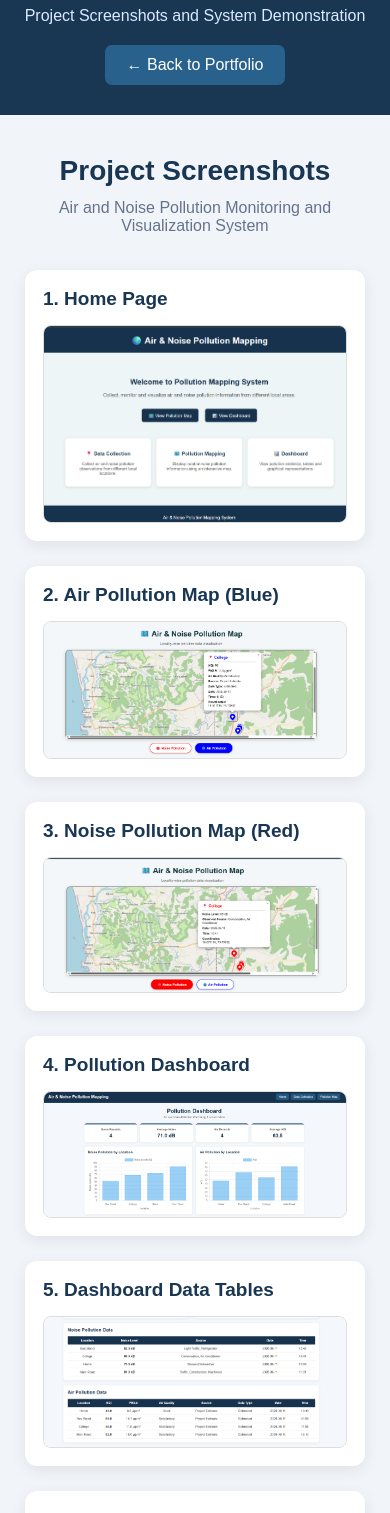
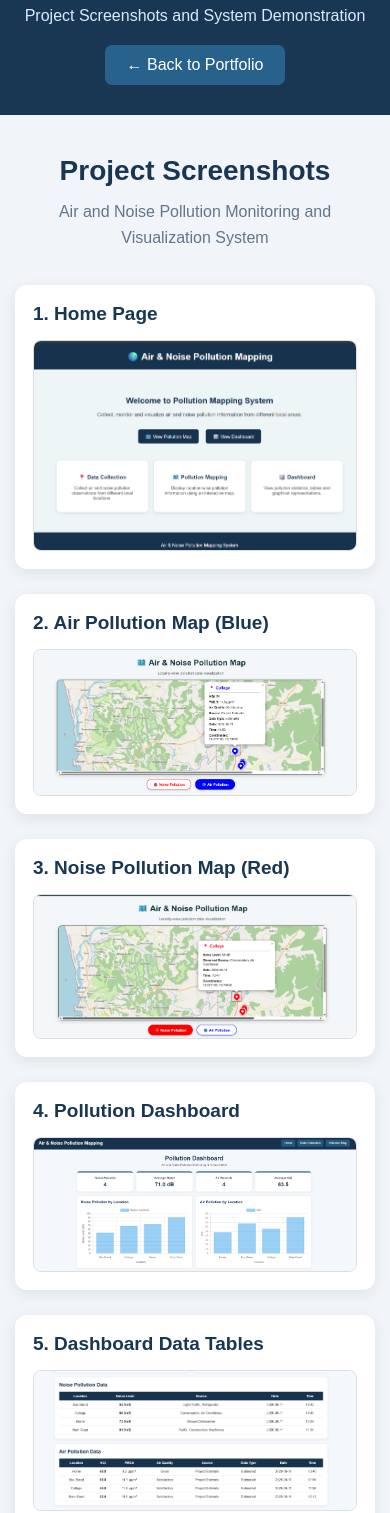
Before and after one commit to rohinipawar2612/MyPortfolio, a plain HTML site: page project.html in a window 390 px wide. Shown: the part 87-1600 px from the top of the page. Drawn offline with Linux system fonts and the light colour scheme; files whose address does not match are found by name.

Commit message:
Add files via upload

```diff
--- a/project.html
+++ b/project.html
@@ -44,10 +44,12 @@
             color: white;
             text-decoration: none;
             border-radius: 7px;
+            transition: 0.3s;
         }
 
         .back-btn:hover {
             background: #347ba9;
+            transform: translateY(-2px);
         }
 
         .container {
@@ -66,11 +68,12 @@
             text-align: center;
             color: #64748b;
             margin-bottom: 35px;
+            line-height: 1.6;
         }
 
         .gallery {
             display: grid;
-            grid-template-columns: repeat(2, 1fr);
+            grid-template-columns: repeat(2, minmax(0, 1fr));
             gap: 25px;
         }
 
@@ -78,12 +81,22 @@
             background: white;
             padding: 18px;
             border-radius: 12px;
-            box-shadow: 0 4px 15px rgba(0,0,0,0.08);
+            box-shadow: 0 4px 15px rgba(0, 0, 0, 0.08);
+            transition: 0.3s;
+        }
+
+        .gallery-card:hover {
+            transform: translateY(-5px);
+            box-shadow: 0 8px 22px rgba(0, 0, 0, 0.12);
         }
 
         .gallery-card h3 {
             font-size: 19px;
             margin-bottom: 15px;
+        }
+
+        .gallery-card a {
+            display: block;
         }
 
         .gallery-card img {
@@ -108,13 +121,17 @@
             margin-top: 40px;
         }
 
-        @media(max-width: 768px) {
+        @media (max-width: 768px) {
             .gallery {
                 grid-template-columns: 1fr;
             }
 
             header h1 {
                 font-size: 23px;
+            }
+
+            .container {
+                padding: 0 15px;
             }
         }
     </style>
@@ -143,64 +160,64 @@
 
         <div class="gallery-card">
             <h3>1. Home Page</h3>
-            <a href="image/project/Home%20Page.png" target="_blank">
-                <img src="image/project/Home%20Page.png" alt="Home Page">
+            <a href="project/Home%20Page.png" target="_blank">
+                <img src="project/Home%20Page.png" alt="Home Page">
             </a>
         </div>
 
         <div class="gallery-card">
             <h3>2. Air Pollution Map (Blue)</h3>
-            <a href="image/project/Air%20Pollution%20Map.png" target="_blank">
-                <img src="image/project/Air%20Pollution%20Map.png" alt="Air Pollution Map">
+            <a href="project/Air%20Pollution%20Map.png" target="_blank">
+                <img src="project/Air%20Pollution%20Map.png" alt="Air Pollution Map">
             </a>
         </div>
 
         <div class="gallery-card">
             <h3>3. Noise Pollution Map (Red)</h3>
-            <a href="image/project/Noise%20Pollution%20Map.png" target="_blank">
-                <img src="image/project/Noise%20Pollution%20Map.png" alt="Noise Pollution Map">
+            <a href="project/Noise%20Pollution%20Map.png" target="_blank">
+                <img src="project/Noise%20Pollution%20Map.png" alt="Noise Pollution Map">
             </a>
         </div>
 
         <div class="gallery-card">
             <h3>4. Pollution Dashboard</h3>
-            <a href="image/project/Pollution%20Dashboard.png" target="_blank">
-                <img src="image/project/Pollution%20Dashboard.png" alt="Pollution Dashboard">
+            <a href="project/Pollution%20Dashboard.png" target="_blank">
+                <img src="project/Pollution%20Dashboard.png" alt="Pollution Dashboard">
             </a>
         </div>
 
         <div class="gallery-card">
             <h3>5. Dashboard Data Tables</h3>
-            <a href="image/project/Dashboard%20Data%20Tables.png" target="_blank">
-                <img src="image/project/Dashboard%20Data%20Tables.png" alt="Dashboard Data Tables">
+            <a href="project/Dashboard%20Data%20Tables.png" target="_blank">
+                <img src="project/Dashboard%20Data%20Tables.png" alt="Dashboard Data Tables">
             </a>
         </div>
 
         <div class="gallery-card">
             <h3>6. Admin Login</h3>
-            <a href="image/project/Admin%20Login.png" target="_blank">
-                <img src="image/project/Admin%20Login.png" alt="Admin Login">
+            <a href="project/Admin%20Login.png" target="_blank">
+                <img src="project/Admin%20Login.png" alt="Admin Login">
             </a>
         </div>
 
         <div class="gallery-card">
             <h3>7. Noise Data Collection</h3>
-            <a href="image/project/Noise%20Data%20Collection.png" target="_blank">
-                <img src="image/project/Noise%20Data%20Collection.png" alt="Noise Data Collection">
+            <a href="project/Noise%20Data%20Collection.png" target="_blank">
+                <img src="project/Noise%20Data%20Collection.png" alt="Noise Data Collection">
             </a>
         </div>
 
         <div class="gallery-card">
             <h3>8. Air Data Collection</h3>
-            <a href="image/project/Air%20Data%20Collection.png" target="_blank">
-                <img src="image/project/Air%20Data%20Collection.png" alt="Air Data Collection">
+            <a href="project/Air%20Data%20Collection.png" target="_blank">
+                <img src="project/Air%20Data%20Collection.png" alt="Air Data Collection">
             </a>
         </div>
 
         <div class="gallery-card">
             <h3>9. Saved Pollution Data</h3>
-            <a href="image/project/Saved%20Pollution%20Data.png" target="_blank">
-                <img src="image/project/Saved%20Pollution%20Data.png" alt="Saved Pollution Data">
+            <a href="project/Saved%20Pollution%20Data.png" target="_blank">
+                <img src="project/Saved%20Pollution%20Data.png" alt="Saved Pollution Data">
             </a>
         </div>
 
```
